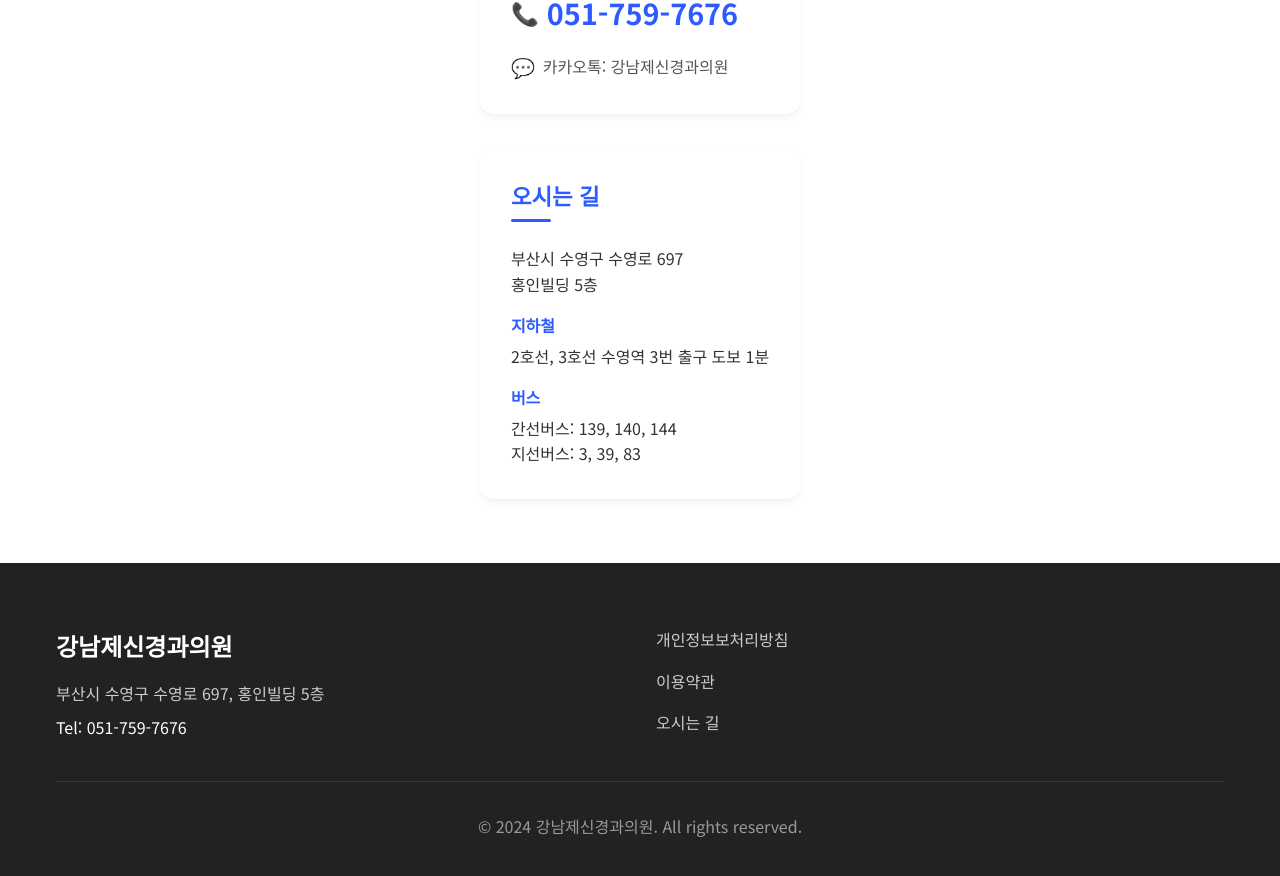
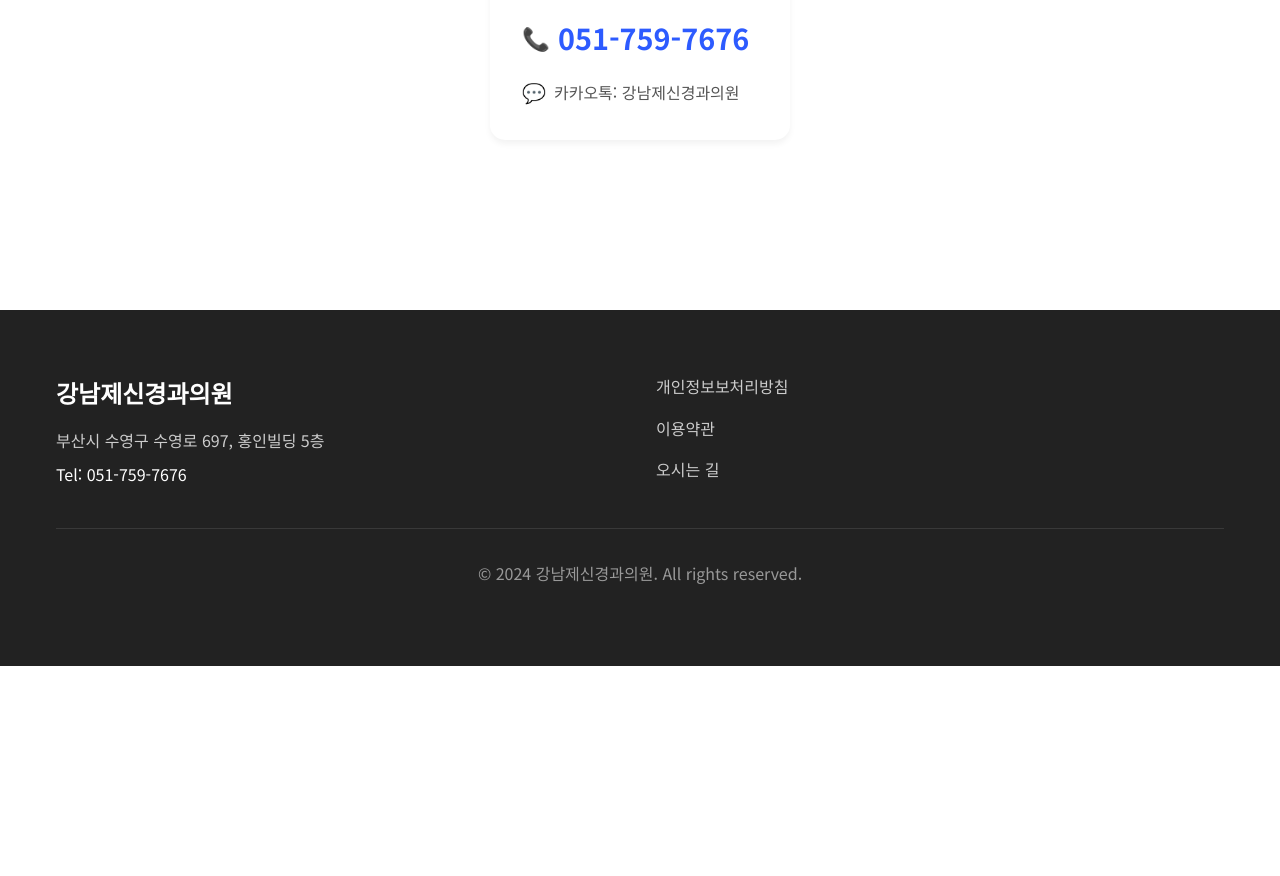
Before and after one commit to krrrrrg/knjneuro, a Next.js app: page /reservation in a window 1280 px wide. Shown: the part 490-1366 px from the top of the page. After the commit the page ends 1156 px from the top, so only its background shows below. Built offline with nearby package versions, Linux system fonts and the light colour scheme.

Commit message:
진료문의

```diff
--- a/src/app/reservation/page.js
+++ b/src/app/reservation/page.js
@@ -12,6 +12,7 @@
       <main className="page-content">
         <section id="reservation" data-aos="fade-up">
           <div className="container">
+            <br />
             <br />
             <div className="reservation-content">
               <div className="reservation-info">
@@ -39,7 +40,7 @@
                   </a>
                 </div>
               </div>
-              <div className="info-card">
+              {/* <div className="info-card">
                 <h3>오시는 길</h3>
                 <p>부산시 수영구 수영로 697</p>
                 <p>홍인빌딩 5층</p>
@@ -55,7 +56,7 @@
                   <br />
                   지선버스: 3, 39, 83
                 </p>
-              </div>
+              </div> */}
             </div>
             {/* 주석 처리된 예약 폼 부분은 필요시 주석 해제
             <form className="reservation-form">
```
